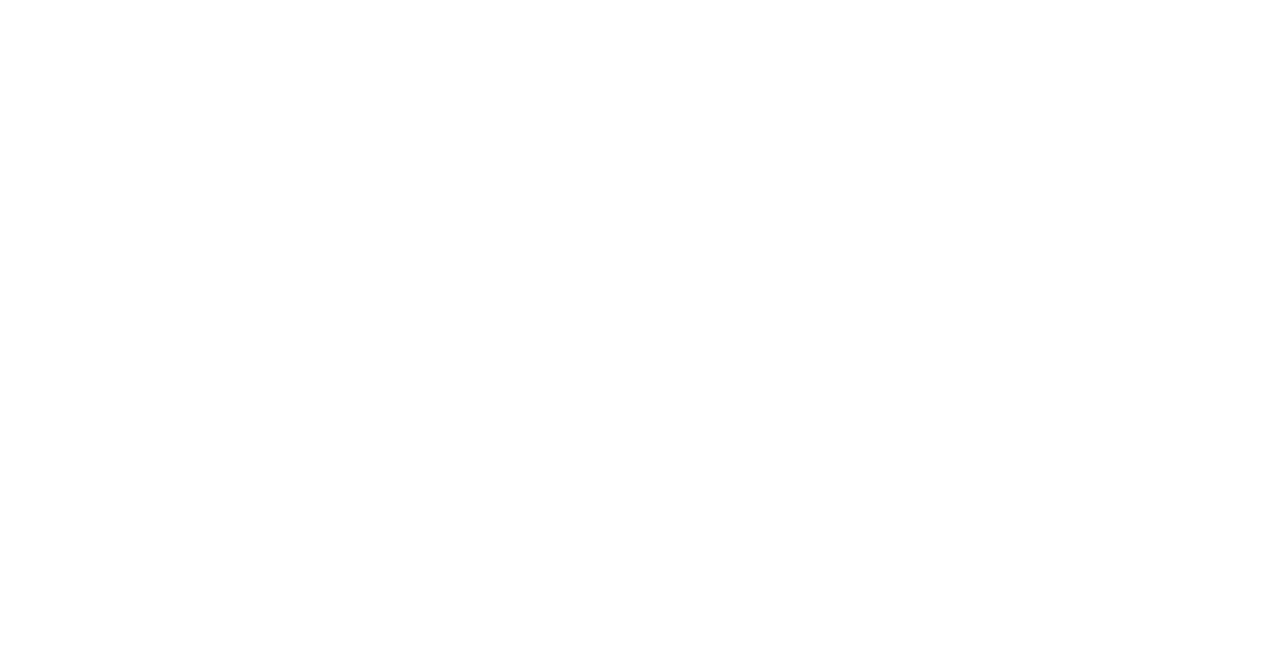
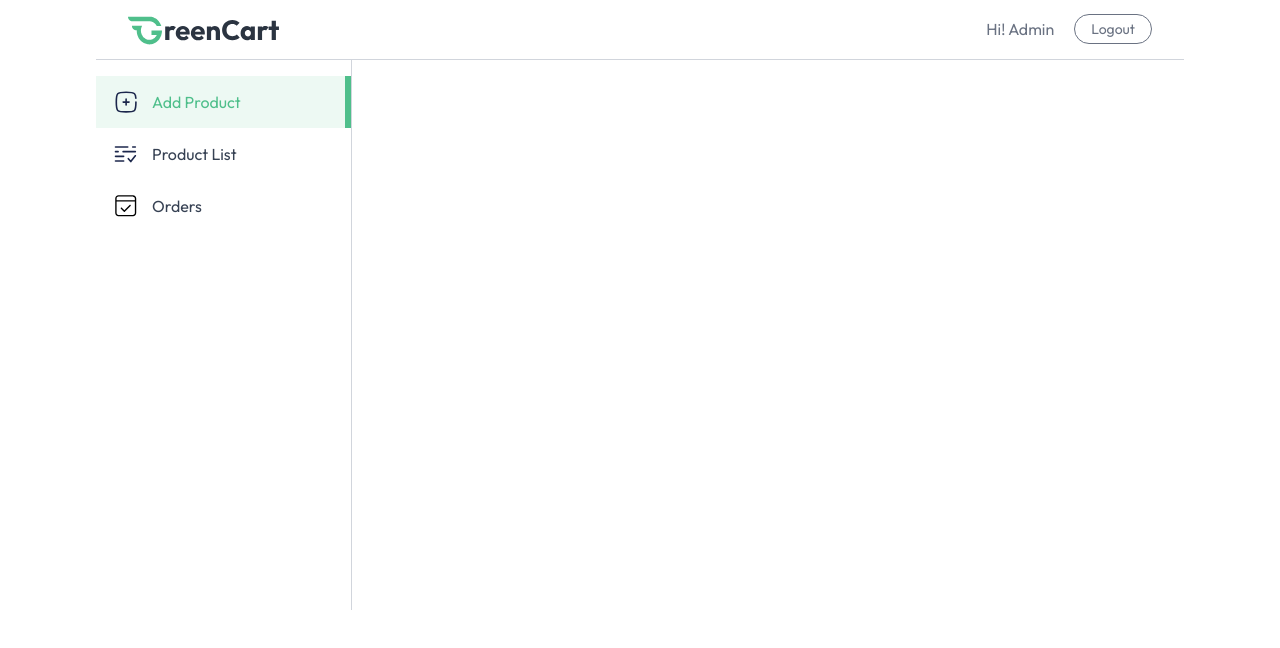
Before and after one commit to Manikandan1818/freshcart, a React (Vite) app in the folder client/: page /seller in a window 1280 px wide. Both pictures are taken after typing "name@example.com", "Sample123" into the empty fields and a click on the button "Login". Shown: the top 648 px of the page. Built offline with nearby package versions, Linux system fonts and the light colour scheme.

Commit message:
Seller layout created!

```diff
--- a/client/src/App.jsx
+++ b/client/src/App.jsx
@@ -13,13 +13,14 @@ import Cart from "./pages/Cart";
 import AddAddress from "./pages/AddAddress";
 import MyOrders from "./pages/MyOrders";
 import SellerLogin from "./components/seller/SellerLogin";
+import SellerLayout from "./pages/seller/SellerLayout";
 
 const App = () => {
   const isSellerPath = useLocation().pathname.includes("seller");
   const { showUserLogin, isSeller } = useAppContext();
 
   return (
-    <div>
+    <div className="text-default min-h-screen text-gray-700 bg-white">
       {isSellerPath ? null : <Navbar />}
       {showUserLogin ? <Login /> : null}
       <Toaster />
@@ -36,7 +37,7 @@ const App = () => {
           <Route path="/my-orders" element={<MyOrders />} />
           <Route
             path="/seller"
-            element={isSeller ? null : <SellerLogin />}
+            element={isSeller ? <SellerLayout /> : <SellerLogin />}
           ></Route>
         </Routes>
       </div>
--- /dev/null
+++ b/client/src/pages/seller/SellerLayout.jsx
@@ -0,0 +1,68 @@
+import React from "react";
+import { useAppContext } from "../../context/AppContext";
+import { assets } from "../../assets/assets";
+import { Link, NavLink, Outlet } from "react-router-dom";
+
+const SellerLayout = () => {
+  const { setIsSeller } = useAppContext();
+
+  const sidebarLinks = [
+    { name: "Add Product", path: "/seller", icon: assets.add_icon },
+    {
+      name: "Product List",
+      path: "/seller/product-list",
+      icon: assets.product_list_icon,
+    },
+    { name: "Orders", path: "/seller/orders", icon: assets.order_icon },
+  ];
+
+  const logout = async () => {
+    setIsSeller(false);
+  };
+
+  return (
+    <>
+      <div className="flex items-center justify-between px-4 md:px-8 border-b border-gray-300 py-3 bg-white ">
+        <Link to="/">
+          <img
+            src={assets.logo}
+            alt="log"
+            className="cursor-pointer w-34 md:w-38"
+          />
+        </Link>
+
+        <div className="flex items-center gap-5 text-gray-500">
+          <p>Hi! Admin</p>
+          <button
+            onClick={logout}
+            className="border rounded-full text-sm px-4 py-1"
+          >
+            Logout
+          </button>
+        </div>
+      </div>
+      <div className="flex">
+        <div className="md:w-64 w-16 border-r h-[550px] text-base border-gray-300 pt-4 flex flex-col transition-all duration-300">
+          {sidebarLinks.map((item) => (
+            <NavLink
+              to={item.path}
+              key={item.name}
+              end={item.path === "/seller"}
+              className={({ isActive }) => `flex items-center py-3 px-4 gap-3
+                            ${
+                              isActive
+                                ? "border-r-4 md:border-r-[6px] bg-primary/10 border-primary text-primary"
+                                : "hover:bg-gray-100/90 border-white text-gray-700"
+                            }`}
+            >
+              <img src={item.icon} alt="" className="w-7 h-7" />
+              <p className="md:block hidden text-center">{item.name}</p>
+            </NavLink>
+          ))}
+        </div>
+      </div>
+      <Outlet />
+    </>
+  );
+};
+export default SellerLayout;
```
